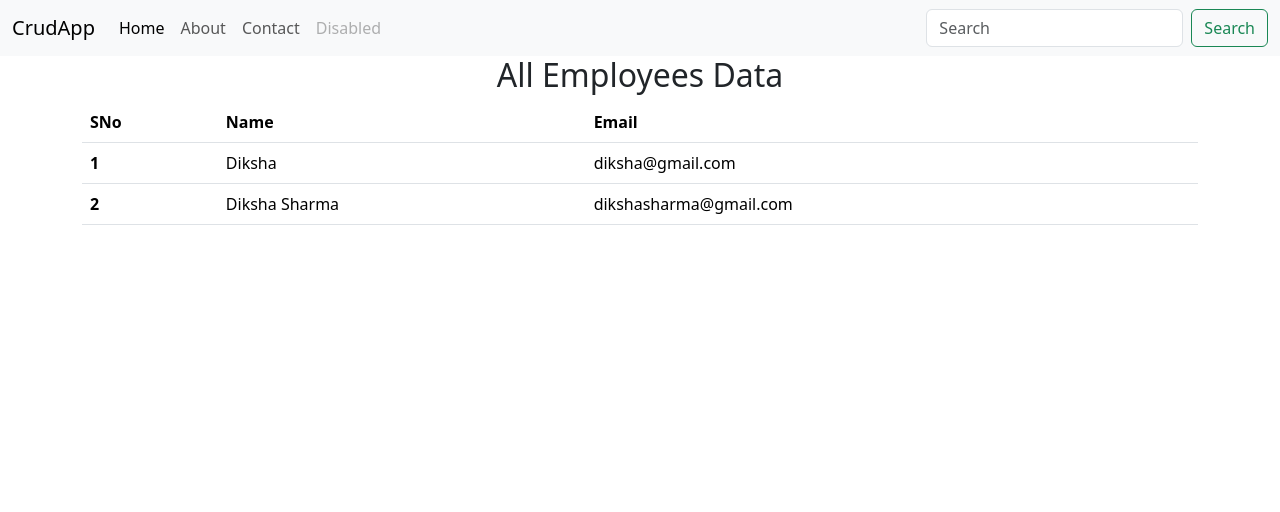
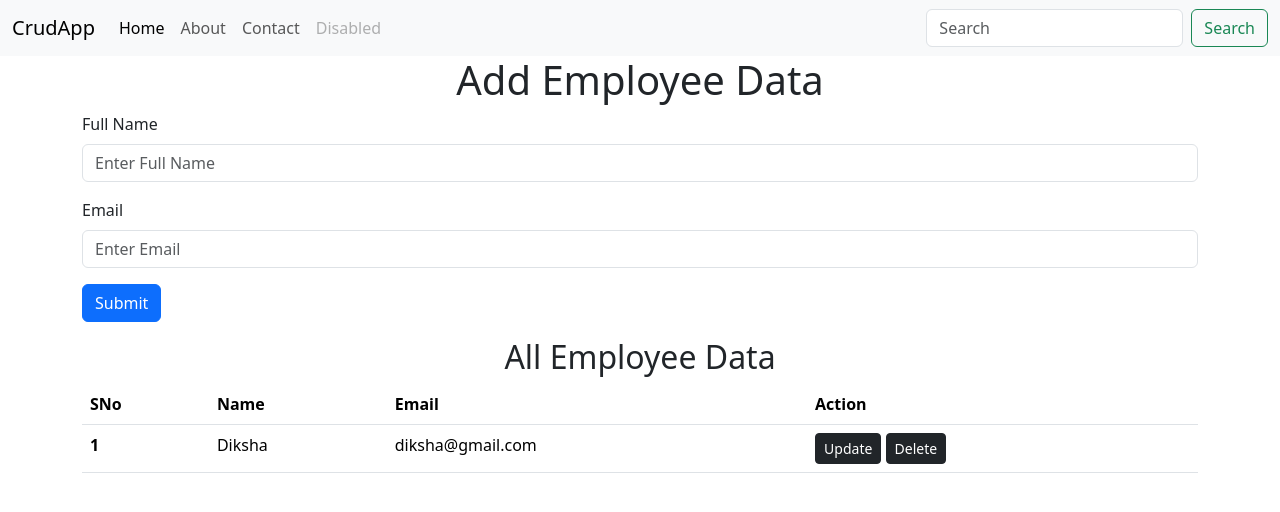
Before and after one commit to Dikshageek12/CrudApp, a Flask app: page / in a window 1280 px wide. Shown: the top 512 px of the page. Run offline with Flask 3, Linux system fonts and the light colour scheme; data comes from the database, SQL or seed files in the repository; both versions use the stored data as it was after the commit.

Commit message:
Add updation and deletion

```diff
--- a/Templates/index.html
+++ b/Templates/index.html
@@ -1,25 +1,60 @@
 {% extends 'base.html' %}
+
 {% block body %}
+
 <div class="container">
-    <h2 class = "text-center">All Employees Data</h2>
+    <h1 class="text-center">Add Employee Data</h1>
+    <form action="/" method="POST">
+        {% with messages = get_flashed_messages(with_categories=true) %}
+        {% if messages %}
+        {% for category, message in messages %}
+        <div class="alert alert-{{ category }} alert-dismissible fade show" role="alert">
+            {{ message }}
+            <button type="button" class="btn-close" data-bs-dismiss="alert"></button>
+        </div>
+        {% endfor %}
+        {% endif %}
+        {% endwith %}
+    <form action="/" method="post">
+        <div class="mb-3">
+            <label for="" class="form-label">Full Name</label>
+            <input type="text" class="form-control" name="name" id="" placeholder="Enter Full Name">
+        </div>
+        <div class="mb-3">
+            <label for="" class="form-label">Email</label>
+            <input type="email" class="form-control" name="email" id="" placeholder="Enter Email">
+        </div>
+        <div class="mb-3">
+            <button type="submit" class="btn btn-primary">Submit</button>
+        </div>
+    </form>
+</div>
+
+<div class="container">
+    <h2 class="text-center">All Employee Data</h2>
     <table class="table">
         <thead>
             <tr>
                 <th scope="col">SNo</th>
                 <th scope="col">Name</th>
                 <th scope="col">Email</th>
+                <th scope="col">Action</th>
             </tr>
         </thead>
         <tbody>
             {% for i in allemployee %}
             <tr>
-      <th scope="row">{{i.sno}}</th>
+                <th scope="row">{{loop.index}}</th>
                 <td>{{i.name}}</td>
                 <td>{{i.email}}</td>
+                <td>
+                    <a href="/update/{{i.sno}}" class="btn btn-dark btn-sm" role="button">Update</a>
+                    <a href="/delete/{{i.sno}}" class="btn btn-dark btn-sm" role="button">Delete</a>
+                </td>
             </tr>
             {% endfor %}
-
         </tbody>
     </table>
 </div>
+
 {% endblock body %}
--- a/app.py
+++ b/app.py
@@ -1,8 +1,9 @@
-from flask import Flask,render_template
+from flask import Flask,flash,render_template,redirect,request
 from flask_sqlalchemy import SQLAlchemy
 app = Flask(__name__)
 app.config["SQLALCHEMY_DATABASE_URI"]="sqlite:///employee.db"
 app.config["SQLALCHEMY_TRACK_MODIFICATION"] = False
+app.config['SECRET_KEY'] = 'supersecretkey'
 db = SQLAlchemy(app)
 app.app_context().push()
 
@@ -10,18 +11,45 @@ class Employee(db.Model):
     sno = db.Column(db.Integer,primary_key = True)
     name = db.Column(db.String(200),nullable = False)
     email = db.Column(db.String(500), nullable = False)
+@app.route("/", methods = ['GET','POST'])
+def home():
+    if request.method == 'POST':
+        name = request.form.get('name','').strip()
+        email = request.form.get('email','').strip()
 
-@app.route("/")
-def home():
-    employee = Employee(name = "Diksha Sharma",email = "dikshasharma@gmail.com")
-    db.session.add(employee)
-    db.session.commit()
+        if not name or not email:
+            flash("All fields are required", "danger")
+            return redirect("/")
+        employee = Employee(name = name  , email = email)
+        db.session.add(employee)
+        db.session.commit()
+        flash("Employee added successfully!" , "success")
+        return redirect("/")
+
     allemployee = Employee.query.all()
     return render_template('index.html',allemployee = allemployee)
 @app.route("/about")
 def about():
     return render_template('about.html')
-
+@app.route("/delete/<int:sno>")
+def delete(sno):
+    employee = Employee.query.filter_by(sno=sno).first()
+    db.session.delete(employee)
+    db.session.commit()
+    return redirect("/")
+@app.route("/update/<int:sno>",methods = ['GET','POST'])
+def update(sno):
+    if request.method =='POST':
+        name = request.form['name']
+        email = request.form['email']
+        employee = Employee.query.filter_by(sno=sno).first()
+        employee.name = name
+        employee.email = email
+        db.session.add(employee)
+        db.session.commit()
+        return redirect("/")
+    employee = Employee.query.filter_by(sno=sno).first()
+    return render_template("update.html",employee=employee)
 @app.route("/contact")
 def contact():
     return render_template("contact.html")
```
Also changed, not shown: Templates/update.html (added, +22 -0 lines), instance/employee.db. Lines whose indentation alone changed are shown as unchanged.
